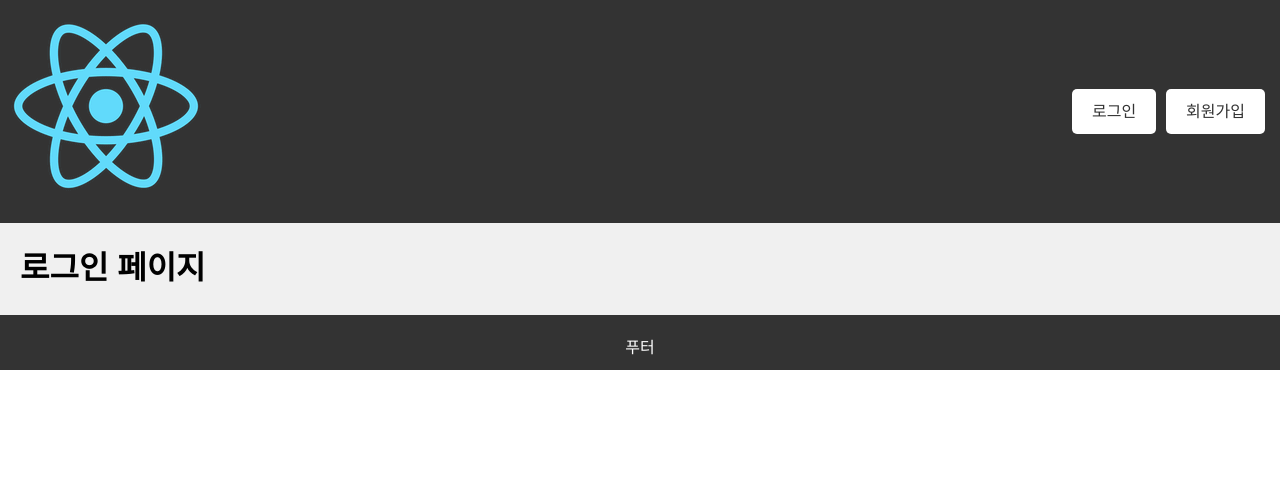
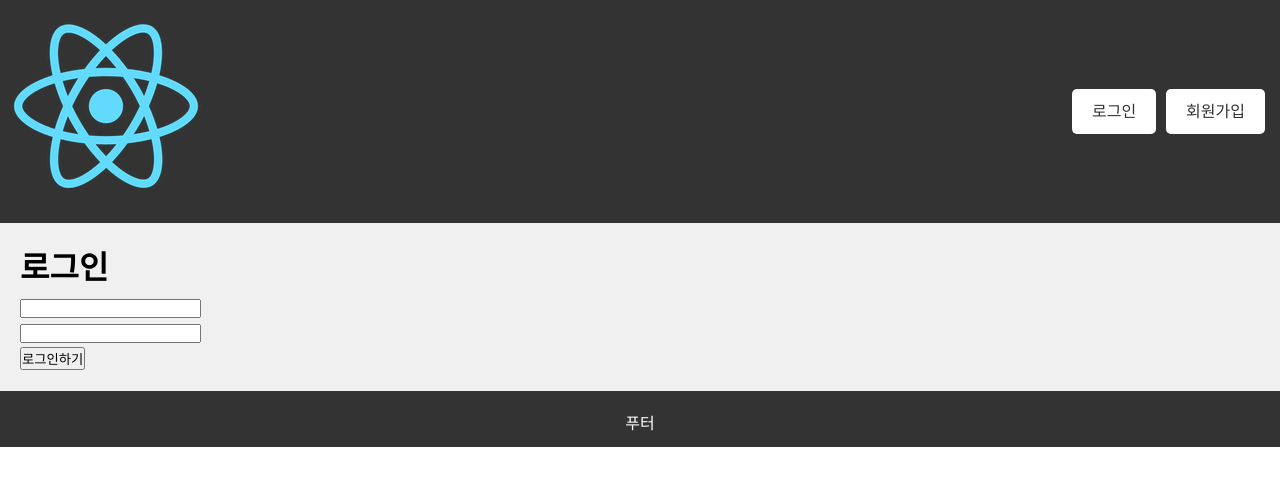
Before and after one commit to HP657/ShoppingMall, a React (Create React App) app in the folder frontend/: page /login in a window 1280 px wide. Shown: the top 486 px of the page. Built offline with nearby package versions, Linux system fonts and the light colour scheme.

Commit message:
로그인 폼

```diff
--- a/frontend/src/LogInForm/LogInForm.tsx
+++ b/frontend/src/LogInForm/LogInForm.tsx
@@ -1,9 +1,35 @@
-import styles from "./LogInForm.module.css"
+import styles from "./LogInForm.module.css";
+import { useState } from "react";
 
 function LogInForm() {
+    const [loginEmail, setLoginEmail] = useState<string>("");
+    const [loginPw, setLoginPw] = useState<string>("");
+
+    const handleLogin = (event: React.FormEvent<HTMLFormElement>) => {
+        event.preventDefault();
+        console.log({ loginEmail, loginPw });
+    };
+
     return (
-        <h1>로그인 페이지</h1>
-    )
+        <>
+            <h1>로그인</h1>
+            <form onSubmit={handleLogin}>
+                <input
+                    type="text"
+                    name="LoginEmail"
+                    value={loginEmail}
+                    onChange={(e) => setLoginEmail(e.target.value)}
+                /><br />
+                <input
+                    type="password"
+                    name="LoginPw"
+                    value={loginPw}
+                    onChange={(e) => setLoginPw(e.target.value)}
+                /><br />
+                <input type="submit" value="로그인하기" />
+            </form>
+        </>
+    );
 }
 
-export default LogInForm
+export default LogInForm;
```
